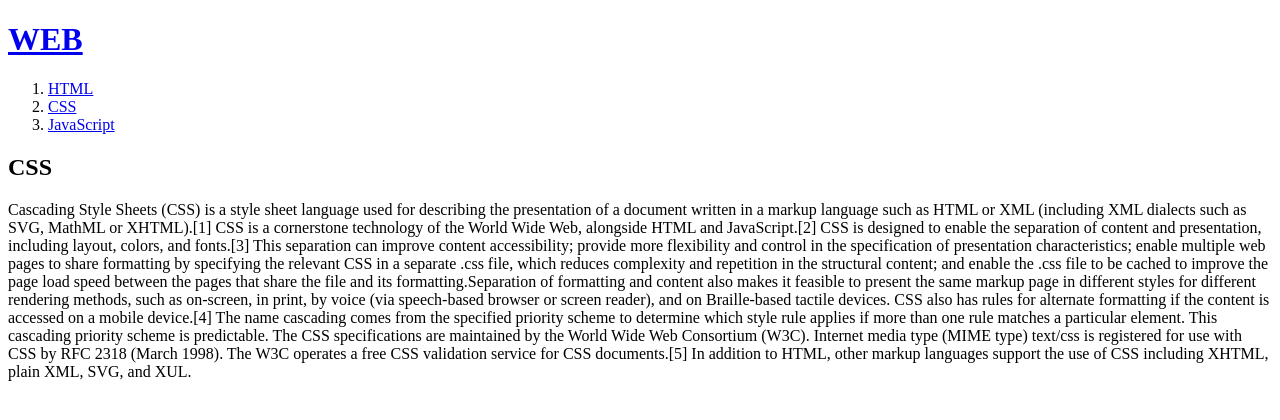
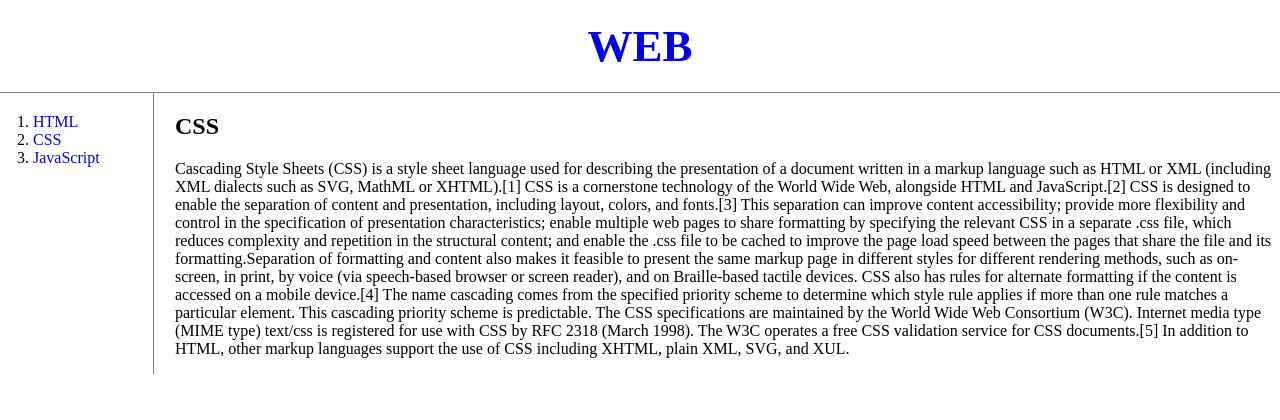
Before and after one commit to SamuelJeon5/WEB_APP, a plain HTML site: page 2.html in a window 1280 px wide. Drawn offline with Linux system fonts and the light colour scheme.

Commit message:
css(box, grid)

```diff
--- a/2.html
+++ b/2.html
@@ -3,16 +3,49 @@
   <head>
     <title>WEB1 - CSS</title>
     <meta charset="utf-8">
+    <style>
+      body {
+          margin:0px;
+      }
+      a {
+        text-decoration:none;
+      }
+      h1 {
+        font-size:45px;
+        text-align: center;
+        border-bottom:1px solid gray;
+        margin:0px;
+        padding:20px;
+      }
+      ol {
+        border-right:1px solid gray;
+        width:100px;
+        margin:0px;
+        padding:20px;
+      }
+      #grid {
+        display:grid;
+        grid-template-columns: 150px 1fr;
+      }
+      #grid ol {
+        padding-left: 33px;
+      }
+      #article {
+        padding-left:25px;
+      }
+    </style>
+
   </head>
 
   <body>
     <h1><a href="index.html">WEB</a></h1>
+    <div id="grid">
       <ol>
         <li><a href="1.html">HTML</a></li>
         <li><a href="2.html">CSS</a></li>
         <li><a href="3.html">JavaScript</a></li>
       </ol>
-
+      <div id="article">
         <h2>CSS</h2>
         <p>
           Cascading Style Sheets (CSS) is a style sheet language used for describing the presentation of a document written in a markup language such as HTML or XML (including XML dialects such as SVG, MathML or XHTML).[1] CSS is a cornerstone technology of the World Wide Web, alongside HTML and JavaScript.[2]
@@ -21,5 +54,9 @@
           The CSS specifications are maintained by the World Wide Web Consortium (W3C). Internet media type (MIME type) text/css is registered for use with CSS by RFC 2318 (March 1998). The W3C operates a free CSS validation service for CSS documents.[5]
           In addition to HTML, other markup languages support the use of CSS including XHTML, plain XML, SVG, and XUL.
         </p>
+      </div>
+    </div>
+
+
   </body>
 </html>
```
Also changed, not shown: box.html (added, +21 -0 lines), grid.html (added, +25 -0 lines). Lines whose indentation alone changed are shown as unchanged.
